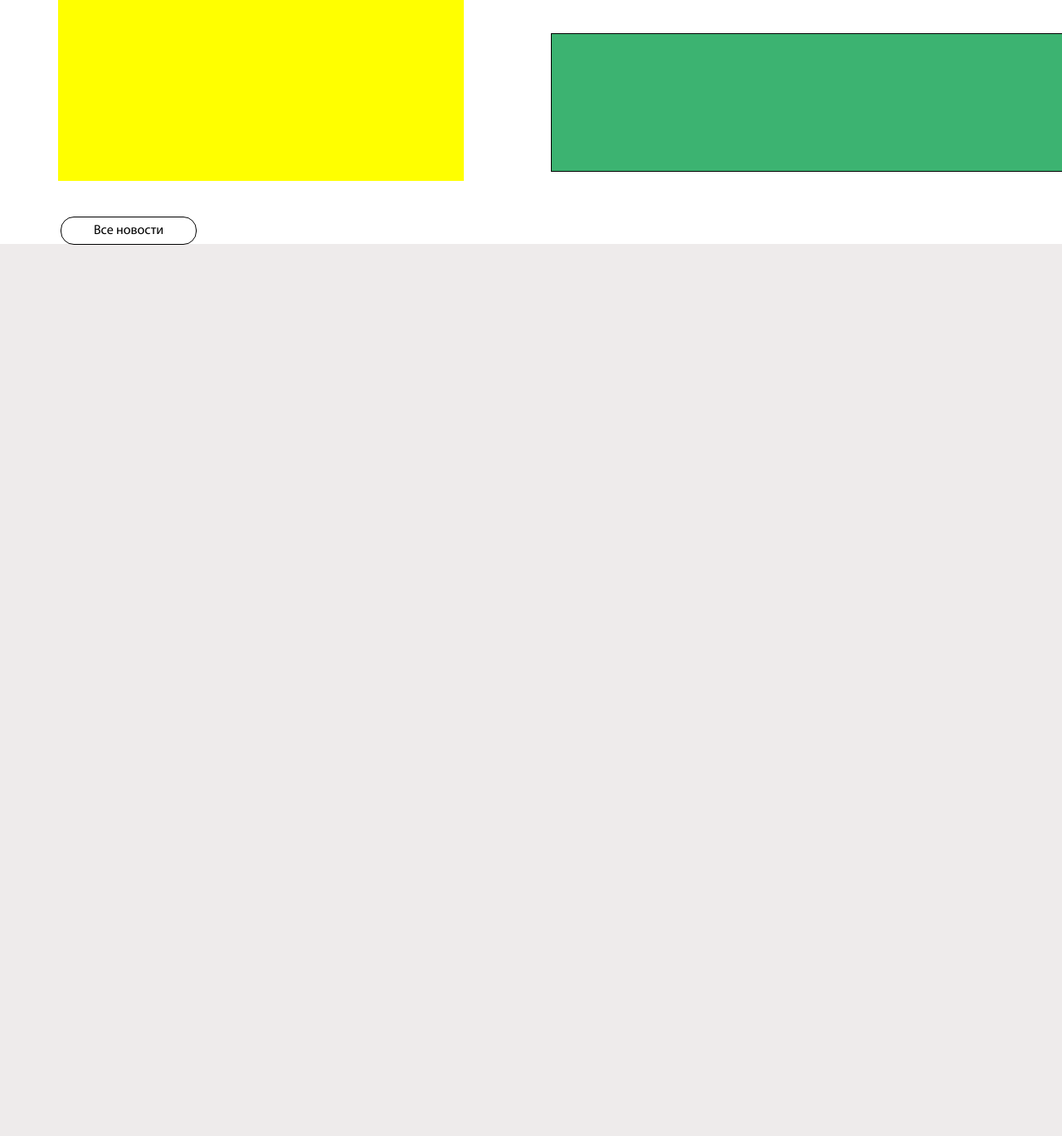
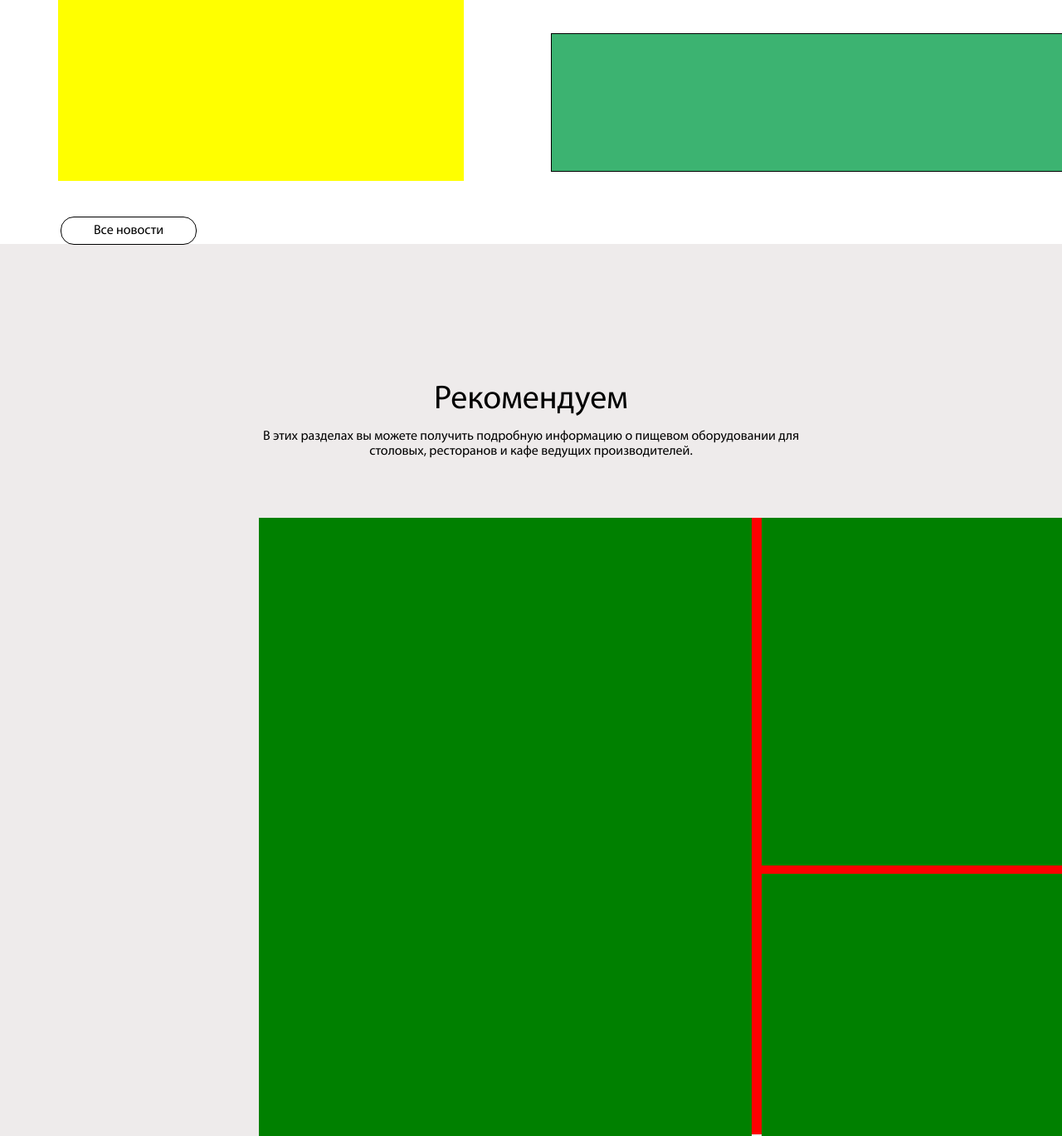
Before and after one commit to MaximSamorukov/test_09.08.2020, a plain HTML site: page index.html in a window 1280 px wide. Shown: the part 1911-3280 px from the top of the page at 83% size. Before the commit the page ends 2206 px from the top, so only its background shows below. Drawn offline with Linux system fonts and the light colour scheme; files whose address does not match are found by name.

Commit message:
commit 20

```diff
--- a/css/style.css
+++ b/css/style.css
@@ -348,3 +348,68 @@ body {
   line-height: 32px;
 }
 /* Конец зоны новостей */
+
+/* Начало зоны рекомендаций */
+.recomendations_title {
+  margin-right: auto;
+  margin-left: auto;
+  margin-top: 165px;
+}
+
+.recomendations_title .h2 {
+  font-family: 'Myriad Pro Regular', sans-serif;
+  font-size: 40px;
+  text-align: center;
+}
+
+.rocomendation_p {
+  width: 670px;
+  margin-right: auto;
+  margin-left: auto;
+  font-family: 'Myriad Pro Regular', sans-serif;
+  font-size: 16px;
+  text-align: center;
+  margin-top: 12px;
+}
+
+.recomendation_zone {
+  width: 1390px;
+  height: 743px;
+  background-color: red;
+  margin-top: 70px;
+  margin-left: 312px;
+
+}
+
+.recomendation_zone_wrapper {
+  display: flex;
+  justify-content: space-between;
+  flex-wrap: wrap;
+}
+
+.recomendation_zone_1 {
+  width: 594px;
+  height: 745px;
+  background-color: green;
+}
+
+.recomendation_zone_2_3_container {
+  width: 784px;
+  height: 745px;
+  display: flex;
+  justify-content: space-between;
+  flex-direction: column;
+}
+
+.recomendation_zone_2 {
+  width: 784px;
+  height: 419px;
+  background-color: green;
+}
+
+.recomendation_zone_3 {
+  width: 784px;
+  height: 316px;
+  background-color: green;
+}
+/* Конец зоны рекомендаций */
--- a/index.html
+++ b/index.html
@@ -272,38 +272,40 @@
     <!-- Конец зоны Новостей -->
 
     <!-- Начало зоны Рекомендаций -->
-    <!-- <h2>Рекомендуем</h2>
-    <p>
-        В этих разделах вы можете получить подробную информацию о пищевом оборудовании
-        для столовых, ресторанов и кафе ведущих производителей.
-    </p>
+    <div class="recomendations_title">
+        <div class="h2">Рекомендуем</div>
+        <div class="rocomendation_p">В этих разделах вы можете получить подробную информацию о пищевом оборудовании
+            для столовых, ресторанов и кафе ведущих производителей.</div>
+    </div>
 
     <div class="recomendation_zone">
         <div class="recomendation_zone_wrapper">
             <div class="recomendation_zone_1">
-                <p class="recomendation_zone_1_name">Rational</p>
+                <!-- <p class="recomendation_zone_1_name">Rational</p>
                 <p class="recomendation_zone_1_type">Пароконвектоматы</p>
                 <p class="recomendation_zone_1_text">Педантичность и преданность своему делу делает продукцию
                     Rational
                     идеальной для тех, кто ищет надежность и долговечность.</p>
-                <img src="/img/recommendation_pic_1.png" alt="Пароконвектомат">
+                <img src="/img/recommendation_pic_1.png" alt="Пароконвектомат"> -->
             </div>
-            <div class="recomendation_zone_2">
-                <p class="recomendation_zone_2_name">Abat</p>
+            <div class="recomendation_zone_2_3_container">
+                <div class="recomendation_zone_2">
+                    <!-- <p class="recomendation_zone_2_name">Abat</p>
                 <p class="recomendation_zone_2_type">Тепловое оборудование</p>
                 <p class="recomendation_zone_2_text">Более 55 лет успешно работает на рынке торгово-технологического
                     оборудования, по праву занимая лидирующее положение в данном сегменте.</p>
-                <img src="/img/recommendation_pic_2.png" alt="Тепловое оборудование">
-            </div>
-            <div class="recomendation_zone_3">
-                <p class="recomendation_zone_3_name">Hicold</p>
+                <img src="/img/recommendation_pic_2.png" alt="Тепловое оборудование"> -->
+                </div>
+                <div class="recomendation_zone_3">
+                    <!-- <p class="recomendation_zone_3_name">Hicold</p>
                 <p class="recomendation_zone_3_type">Холодильные столы</p>
                 <p class="recomendation_zone_3_text">Многофункциональность оборудования позволяет оптимизировать
                     пространство на кухне, сделать работу персонала максимально удобной и эффективной.</p>
-                <img src="/img/recommendation_pic_3.png" alt="Холодильные столы">
+                <img src="/img/recommendation_pic_3.png" alt="Холодильные столы"> -->
+                </div>
             </div>
         </div>
-    </div> -->
+    </div>
     <!-- Конец зоны Рекомендаций -->
 
     <!-- Начало зоны .... -->
```
